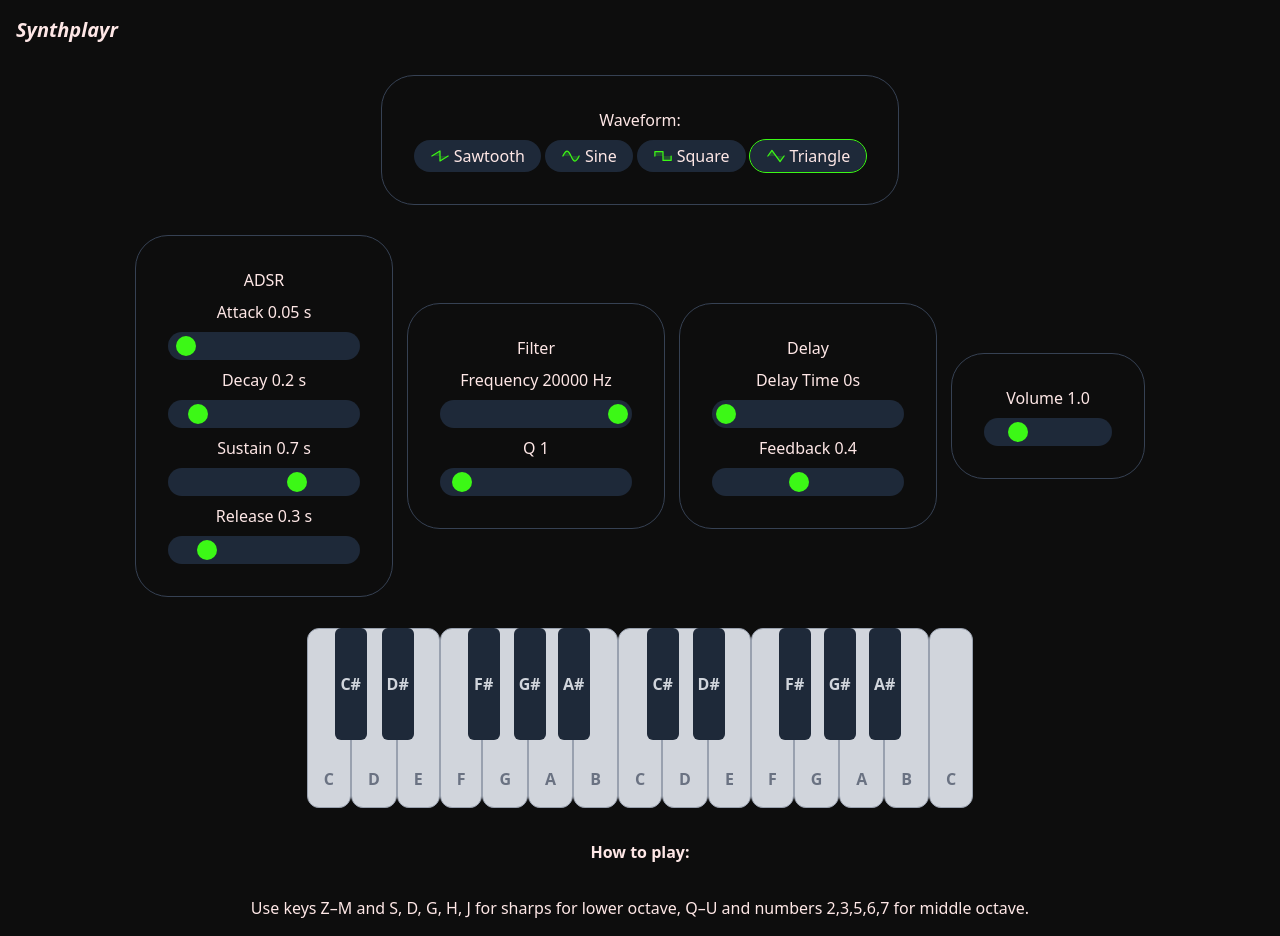
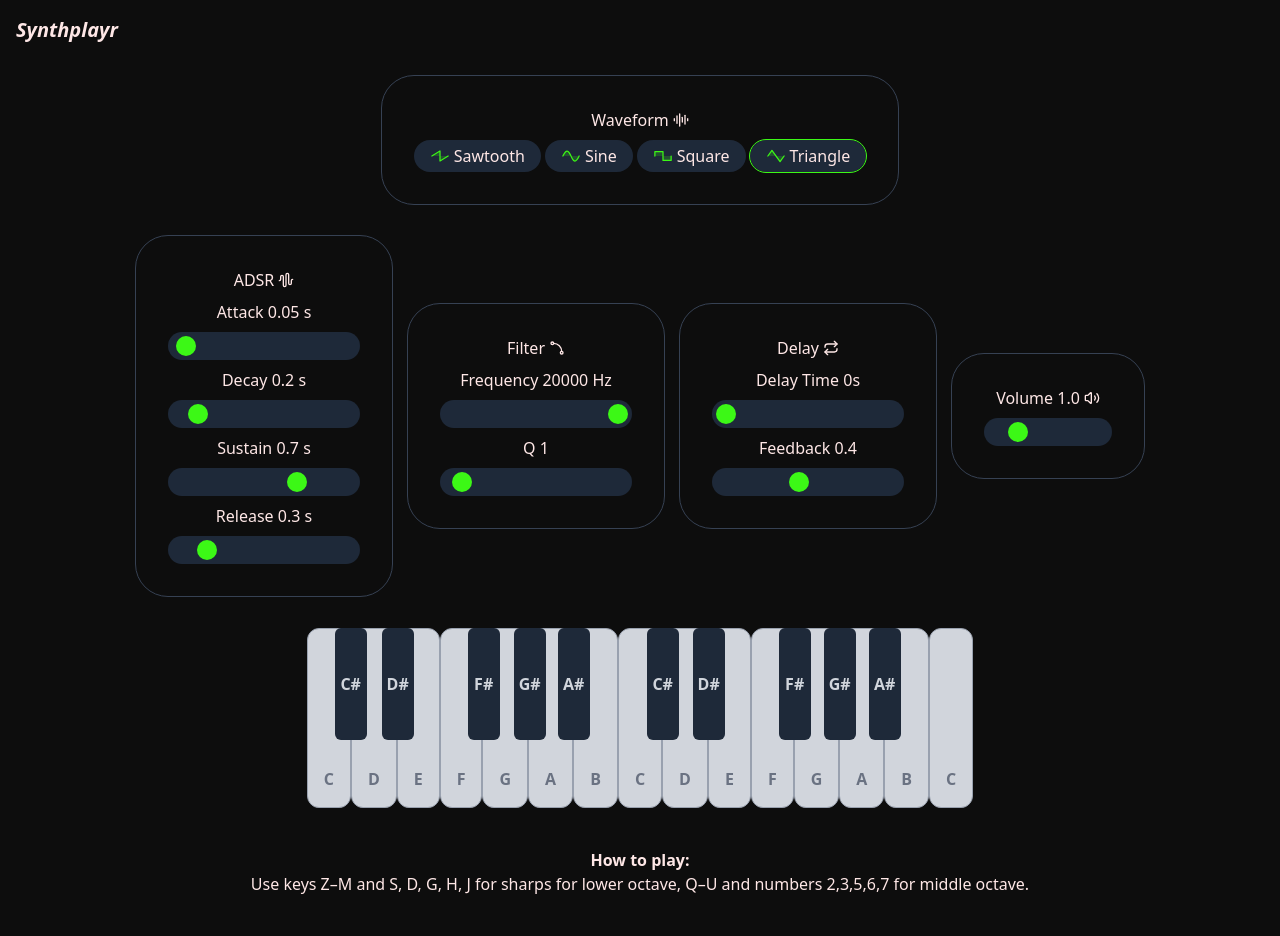
Before and after one commit to jonte265/synth-playr, a React (Vite) app: page / in a window 1280 px wide. After the commit the page ends 912 px from the top, so only its background shows below. Built offline with nearby package versions, Linux system fonts and the light colour scheme.

Commit message:
add icons

```diff
--- a/src/App.tsx
+++ b/src/App.tsx
@@ -6,6 +6,13 @@ import {
   PiWaveSineDuotone,
   PiWaveTriangleDuotone,
 } from 'react-icons/pi';
+import {
+  LuVolume2,
+  LuRepeat,
+  LuAudioWaveform,
+  LuSpline,
+  LuAudioLines,
+} from 'react-icons/lu';
 import SmallBtn from './components/SmallBtn';
 
 function App() {
@@ -501,7 +508,10 @@ function App() {
       <Header />
       <main className='flex flex-col gap-8 justify-center items-center p-4'>
         <div className='flex flex-wrap justify-center items-center flex-col gap-2 outline outline-gray-700 rounded-4xl p-8'>
-          <p>Waveform:</p>
+          <p className='flex justify-center items-center gap-1'>
+            Waveform
+            <LuAudioLines />
+          </p>
           <div className='flex flex-wrap justify-center items-center gap-1'>
             <SmallBtn
               text='Sawtooth'
@@ -531,7 +541,10 @@ function App() {
         </div>
         <div className='flex flex-wrap justify-center items-center gap-4 '>
           <div className='flex flex-col justify-center items-center gap-2 outline outline-gray-700 rounded-4xl p-8'>
-            <p>ADSR</p>
+            <p className='flex justify-center items-center gap-1'>
+              ADSR
+              <LuAudioWaveform />
+            </p>
             <div className='flex flex-col justify-center items-center gap-2 w-48'>
               <label htmlFor='attack'>Attack {selAttack} s</label>
               <input
@@ -586,7 +599,10 @@ function App() {
             </div>
           </div>
           <div className='flex flex-col justify-center items-center gap-2 outline outline-gray-700 rounded-4xl p-8'>
-            <p>Filter</p>
+            <p className='flex justify-center items-center gap-1'>
+              Filter
+              <LuSpline className='rotate-90' />
+            </p>
             <div className='flex flex-col justify-center items-center gap-2 w-48'>
               <label htmlFor='filter'>Frequency {selCutoff} Hz</label>
               <input
@@ -613,7 +629,10 @@ function App() {
             </div>
           </div>
           <div className='flex flex-col justify-center items-center gap-2 outline outline-gray-700 rounded-4xl p-8'>
-            <p>Delay</p>
+            <p className='flex justify-center items-center gap-1'>
+              Delay
+              <LuRepeat />
+            </p>
             <div className='flex flex-col justify-center items-center gap-2 w-48'>
               <label htmlFor='delayTime'>Delay Time {selDelayTime}s</label>
               <input
@@ -642,7 +661,13 @@ function App() {
             </div>
           </div>
           <div className='flex flex-col justify-center items-center gap-2 outline outline-gray-700 rounded-4xl p-8 w-48'>
-            <label htmlFor='volume'>Volume {(selVolume * 10).toFixed(1)}</label>
+            <label
+              className='flex justify-center items-center gap-1'
+              htmlFor='volume'
+            >
+              Volume {(selVolume * 10).toFixed(1)}
+              <LuVolume2 />
+            </label>
             <input
               type='range'
               name='volume'
@@ -689,11 +714,13 @@ function App() {
             </button>
           ))}
         </div>
-        <p className='font-bold'>How to play:</p>
-        <p>
-          Use keys Z–M and S, D, G, H, J for sharps for lower octave, Q–U and
-          numbers 2,3,5,6,7 for middle octave.
-        </p>
+        <div className='flex flex-col text-center mt-2'>
+          <p className='font-bold'>How to play:</p>
+          <p>
+            Use keys Z–M and S, D, G, H, J for sharps for lower octave, Q–U and
+            numbers 2,3,5,6,7 for middle octave.
+          </p>
+        </div>
       </main>
     </>
   );
```
